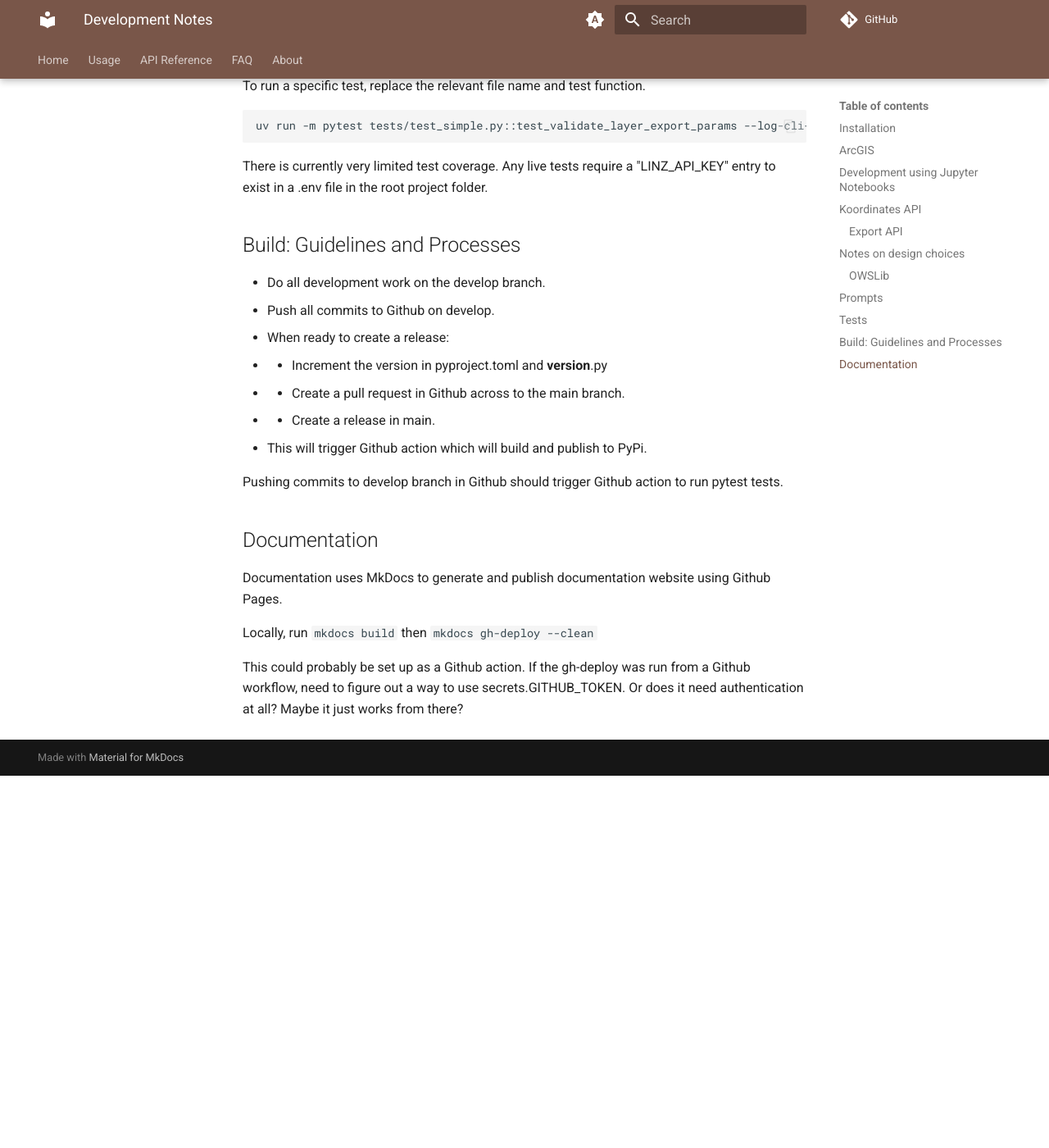
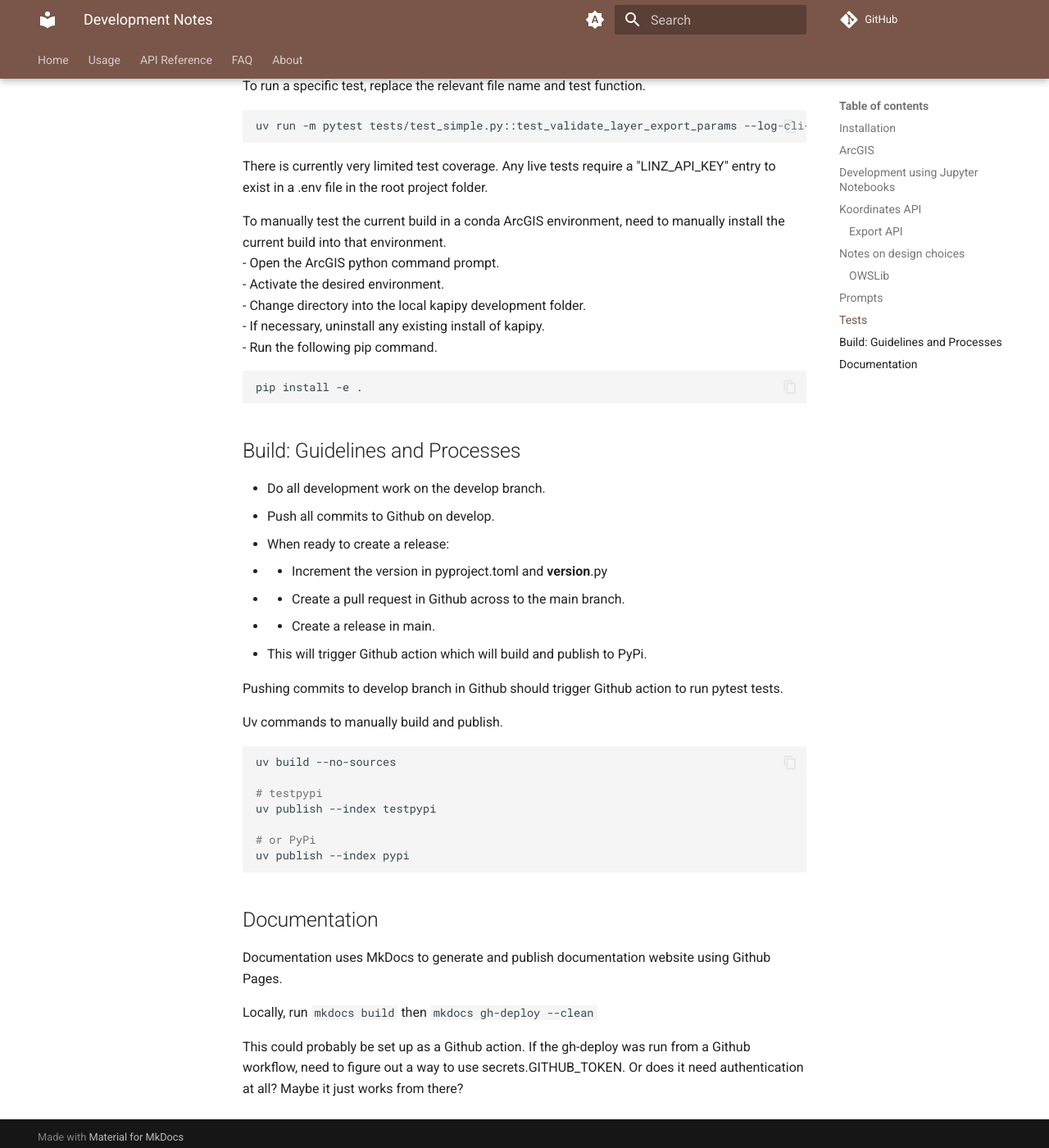
Before and after one commit to phaakma/kapipy, an MkDocs documentation site: the page built from docs/development_notes.md, in a window 1280 px wide and 1400 px high, scrolled down 3219 px. Shown: the whole window at 82% size. Built offline with MkDocs 1.6.1 and Material for MkDocs 9.7.7, drawn with Linux system fonts in a browser that asks for light colours; comment, search, counter and statistics services are not loaded; before the commit the page ends 4165 px from its top, so only the background shows below that.

````diff
--- a/docs/development_notes.md
+++ b/docs/development_notes.md
@@ -92,6 +92,17 @@
 
 There is currently very limited test coverage. Any live tests require a "LINZ_API_KEY" entry to exist in a .env file in the root project folder.
 
+To manually test the current build in a conda ArcGIS environment, need to manually install the current build into that environment.
+- Open the ArcGIS python command prompt.
+- Activate the desired environment.
+- Change directory into the local kapipy development folder.
+- If necessary, uninstall any existing install of kapipy.
+- Run the following pip command.
+
+```bash
+pip install -e .
+```
+
 ## Build: Guidelines and Processes
 
 - Do all development work on the develop branch.
@@ -104,6 +115,17 @@
 
 Pushing commits to develop branch in Github should trigger Github action to run pytest tests.
 
+Uv commands to manually build and publish.
+```bash
+uv build --no-sources
+
+# testpypi
+uv publish --index testpypi
+
+# or PyPi
+uv publish --index pypi
+```
+
 ## Documentation
 Documentation uses MkDocs to generate and publish documentation website using Github Pages.
 
````
Also changed, not shown: README.md (+3 -3 lines), docs/examples.md (added, +48 -0 lines), docs/index.md (+3 -3 lines), docs/reference.md (+1 -1 lines), docs/usage.md (+7 -7 lines), 8 other files.
